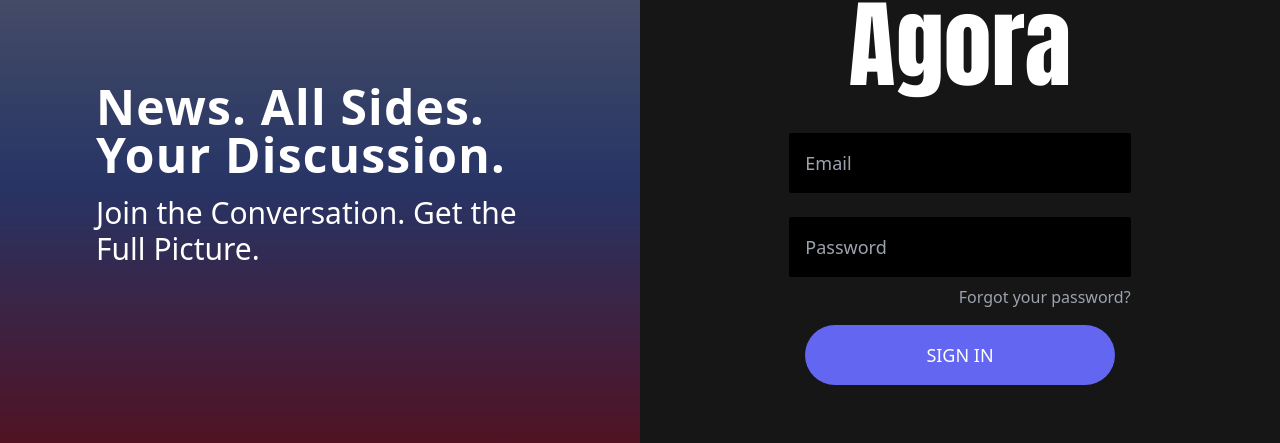
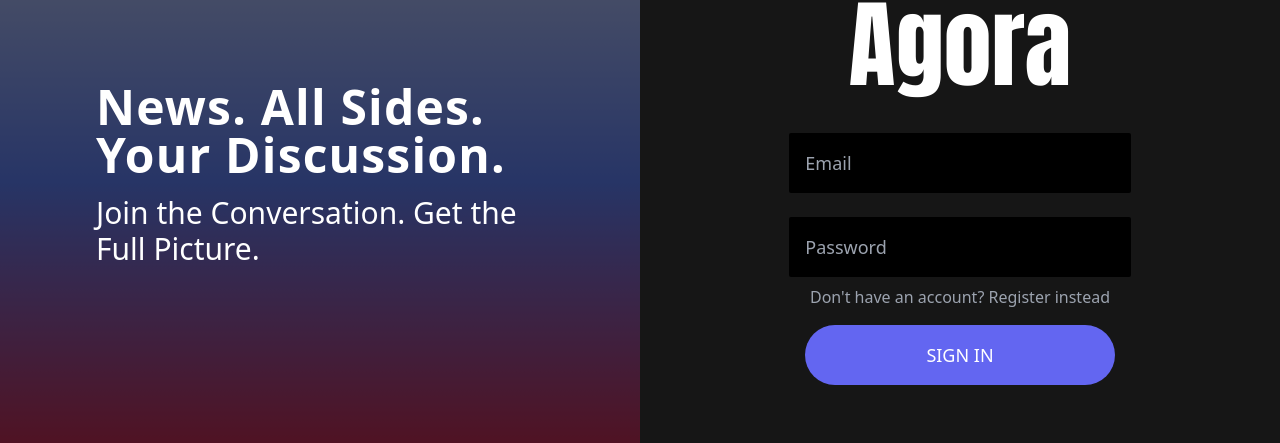
Before and after one commit to CS520-news-aggregator/news-aggregator-frontend, a React (Vite) app: page / in a window 1280 px wide. Shown: the part 217-660 px from the top of the page. Built offline with nearby package versions, Linux system fonts and the light colour scheme.

Commit message:
feat: login page/regiter page and fetch done

```diff
--- a/src/Login.tsx
+++ b/src/Login.tsx
@@ -1,32 +1,21 @@
-import React, { useState } from "react";
+import { useState } from "react";
 import { loginInfo } from "./types.ts";
+import SignInForm from "./SignInForm.tsx";
+import RegisterForm from "./RegisterForm.tsx";
 
 function Login(loginProps: loginInfo) {
-  const setToken = loginProps.setAuthToken;
+  const setAuthToken = loginProps.setAuthToken;
   const setLoginState = loginProps.setLoginState;
 
   const [email, setEmail] = useState("");
   const [password, setPassword] = useState("");
-
-  function handleSignIn(event: React.SyntheticEvent) {
-    event.preventDefault();
-
-    // send fetch POST to backend to verify user and get back authentication token
-    fetch("/user/login", {
-      method: "POST",
-      body: JSON.stringify({ email_address: email, password: password }),
-      headers: { "Content-Type": "application/json" },
-    })
-      .then((res) => res.json())
-      .then((json) => {
-        setToken(json.token);
-        setLoginState(true);
-      })
-      .catch(() => alert("Could not sign in"));
-  }
+  const [toggleRegister, setToggleRegister] = useState(false);
 
   return (
-    <section className="min-h-screen flex items-stretch text-white ">
+    <section
+      id="full-body"
+      className="min-h-screen flex items-stretch text-white "
+    >
       <div
         className="lg:flex w-1/2 hidden bg-gray-500 bg-no-repeat bg-cover relative items-center"
         style={{
@@ -54,41 +43,26 @@ function Login(loginProps: loginInfo) {
         </div>
         <div className="w-full py-6 z-20">
           <h1 className="my-6 font-anton text-8xl">Agora</h1>
-          <form action="" className="sm:w-2/3 w-full px-4 lg:px-0 mx-auto">
-            <div className="pb-2 pt-4">
-              <input
-                type="email"
-                name="email"
-                id="email"
-                placeholder="Email"
-                className="block w-full p-4 text-lg rounded-sm bg-black"
-                value={email}
-                onChange={(e) => setEmail(e.target.value)}
-              />
-            </div>
-            <div className="pb-2 pt-4">
-              <input
-                className="block w-full p-4 text-lg rounded-sm bg-black"
-                type="password"
-                name="password"
-                id="password"
-                placeholder="Password"
-                value={email}
-                onChange={(e) => setPassword(e.target.value)}
-              />
-            </div>
-            <div className="text-right text-gray-400 hover:underline hover:text-gray-100">
-              <a href="#">Forgot your password?</a>
-            </div>
-            <div className="px-4 pb-2 pt-4">
-              <button
-                className="uppercase block w-full p-4 text-lg rounded-full bg-indigo-500 hover:bg-indigo-600 focus:outline-none"
-                onClick={handleSignIn}
-              >
-                sign in
-              </button>
-            </div>
-          </form>
+          <SignInForm
+            setAuthToken={setAuthToken}
+            setLoginState={setLoginState}
+            email={email}
+            password={password}
+            setEmail={setEmail}
+            setPassword={setPassword}
+            toggleRegister={toggleRegister}
+            setToggleRegister={setToggleRegister}
+          />
+          <RegisterForm
+            setAuthToken={setAuthToken}
+            setLoginState={setLoginState}
+            email={email}
+            password={password}
+            setEmail={setEmail}
+            setPassword={setPassword}
+            toggleRegister={toggleRegister}
+            setToggleRegister={setToggleRegister}
+          />
         </div>
       </div>
     </section>
--- /dev/null
+++ b/src/RegisterForm.tsx
@@ -0,0 +1,78 @@
+import { registerFormInfo } from "./types";
+
+function RegisterForm(registerProps: registerFormInfo) {
+  const toggleRegister = registerProps.toggleRegister;
+  const setToggleRegister = registerProps.setToggleRegister;
+  const email = registerProps.email;
+  const setEmail = registerProps.setEmail;
+  const password = registerProps.password;
+  const setPassword = registerProps.setPassword;
+  const setAuthToken = registerProps.setAuthToken;
+  const setLoginState = registerProps.setLoginState;
+
+  const handleRegister = (event: React.SyntheticEvent) => {
+    event.preventDefault();
+    // send fetch POST to backend to register user
+    fetch("/user/register", {
+      method: "POST",
+      body: JSON.stringify({ email_address: email, password: password }),
+      headers: { "Content-Type": "application/json" },
+    })
+      .then((res) => res.json())
+      .then((json) => {
+        setAuthToken(json.token);
+        setLoginState(true);
+      })
+      .catch(() => alert("Could not register user"));
+  };
+
+  if (toggleRegister) {
+    return (
+      <>
+        <form action="" className="sm:w-2/3 w-full px-4 lg:px-0 mx-auto">
+          <div className="pb-2 pt-4">
+            <input
+              type="email"
+              name="email"
+              id="email"
+              placeholder="Email"
+              className="block w-full p-4 text-lg rounded-sm bg-black"
+              value={email}
+              onChange={(e) => setEmail(e.target.value)}
+            />
+          </div>
+          <div className="pb-2 pt-4">
+            <input
+              className="block w-full p-4 text-lg rounded-sm bg-black"
+              type="password"
+              name="password"
+              id="password"
+              placeholder="Password"
+              value={password}
+              onChange={(e) => setPassword(e.target.value)}
+            />
+          </div>
+          <a
+            href="#"
+            className="hover:underline hover:text-gray-100 text-gray-400"
+            onClick={() => setToggleRegister(false)}
+          >
+            Already have an account? Sign in instead
+          </a>
+          <div className="px-4 pb-2 pt-4">
+            <button
+              className="uppercase block w-full p-4 text-lg rounded-full bg-indigo-500 hover:bg-indigo-600 focus:outline-none"
+              onClick={handleRegister}
+            >
+              Register
+            </button>
+          </div>
+        </form>
+      </>
+    );
+  } else {
+    return <></>;
+  }
+}
+
+export default RegisterForm;
--- /dev/null
+++ b/src/SignInForm.tsx
@@ -0,0 +1,79 @@
+import { signInFormInfo } from "./types";
+
+function SignInForm(signInProps: signInFormInfo) {
+  const toggleRegister = signInProps.toggleRegister;
+  const setToggleRegister = signInProps.setToggleRegister;
+  const email = signInProps.email;
+  const setEmail = signInProps.setEmail;
+  const password = signInProps.password;
+  const setPassword = signInProps.setPassword;
+  const setAuthToken = signInProps.setAuthToken;
+  const setLoginState = signInProps.setLoginState;
+
+  function handleSignIn(event: React.SyntheticEvent) {
+    event.preventDefault();
+
+    // send fetch POST to backend to verify user and get back authentication token
+    fetch("/user/login", {
+      method: "POST",
+      body: JSON.stringify({ email_address: email, password: password }),
+      headers: { "Content-Type": "application/json" },
+    })
+      .then((res) => res.json())
+      .then((json) => {
+        setAuthToken(json.token);
+        setLoginState(true);
+      })
+      .catch(() => alert("Could not sign in"));
+  }
+
+  if (!toggleRegister) {
+    return (
+      <>
+        <form action="" className="sm:w-2/3 w-full px-4 lg:px-0 mx-auto">
+          <div className="pb-2 pt-4">
+            <input
+              type="email"
+              name="email"
+              id="email"
+              placeholder="Email"
+              className="block w-full p-4 text-lg rounded-sm bg-black"
+              value={email}
+              onChange={(e) => setEmail(e.target.value)}
+            />
+          </div>
+          <div className="pb-2 pt-4">
+            <input
+              className="block w-full p-4 text-lg rounded-sm bg-black"
+              type="password"
+              name="password"
+              id="password"
+              placeholder="Password"
+              value={email}
+              onChange={(e) => setPassword(e.target.value)}
+            />
+          </div>
+          <a
+            href="#"
+            className="hover:underline text-gray-400 hover:text-gray-100"
+            onClick={() => setToggleRegister(true)}
+          >
+            Don't have an account? Register instead
+          </a>
+          <div className="px-4 pb-2 pt-4">
+            <button
+              className="uppercase block w-full p-4 text-lg rounded-full bg-indigo-500 hover:bg-indigo-600 focus:outline-none"
+              onClick={handleSignIn}
+            >
+              sign in
+            </button>
+          </div>
+        </form>
+      </>
+    );
+  } else {
+    return <></>;
+  }
+}
+
+export default SignInForm;
--- a/src/types.ts
+++ b/src/types.ts
@@ -1,6 +1,23 @@
+import { SetStateAction } from "react";
+
+type userForm = {
+  email: string
+  password:string
+  setEmail: React.Dispatch<SetStateAction<string>>
+  setPassword: React.Dispatch<SetStateAction<string>>
+}
+
 type loginInfo = {
   setAuthToken: (token: string) => void;
   setLoginState: (loginState: boolean) => void;
 };
 
-export type {loginInfo}
+type FormInfo = {
+  toggleRegister: boolean
+  setToggleRegister: React.Dispatch<SetStateAction<boolean>>
+} & userForm
+
+type signInFormInfo = loginInfo& FormInfo;
+type registerFormInfo = loginInfo &FormInfo;
+
+export type {loginInfo, registerFormInfo, signInFormInfo}
```
